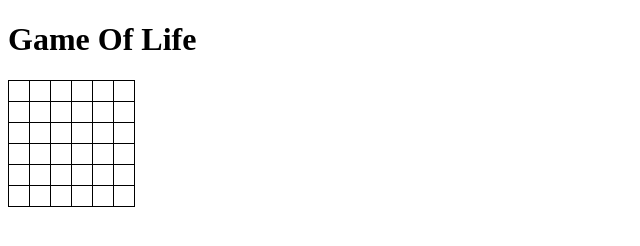
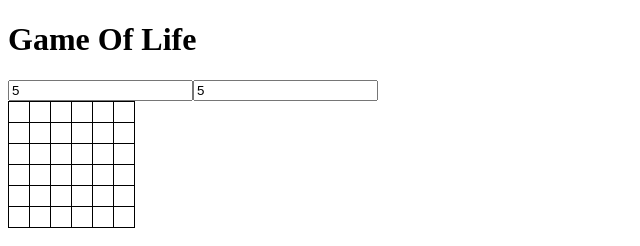
Before and after one commit to partarchive/gol-backbone, a plain HTML site: page index.html in a window 1280 px wide. Shown: the whole page, without its empty margins (0-640 px from the left). Drawn offline with Linux system fonts and the light colour scheme.

Commit message:
got a settings div to work

```diff
--- a/css/style.css
+++ b/css/style.css
@@ -8,5 +8,5 @@ table tr td {
 }
 
 table tr td.filled {
-  background-color: black;
+  background-color: #444;
 }
--- a/index.html
+++ b/index.html
@@ -12,6 +12,8 @@
 
   <h1>Game Of Life</h1>
 
+  <div id="settings"></div>
+
   <div id="game"></div>
 
 </body>
--- a/js/application.js
+++ b/js/application.js
@@ -1,5 +1,5 @@
 (function() {
-  var Backbone, Cell, CellView, Game, GameView, RowView, _,
+  var Backbone, Cell, CellView, Game, GameView, SettingsView, _,
     __hasProp = Object.prototype.hasOwnProperty,
     __extends = function(child, parent) { for (var key in parent) { if (__hasProp.call(parent, key)) child[key] = parent[key]; } function ctor() { this.constructor = child; } ctor.prototype = parent.prototype; child.prototype = new ctor; child.__super__ = parent.prototype; return child; };
 
@@ -16,49 +16,13 @@
     }
 
     Game.prototype.defaults = {
-      board: [],
       rows: 5,
       cols: 5
-    };
-
-    Game.prototype.initialize = function() {
-      var x, y, _ref, _results;
-      _results = [];
-      for (y = 0, _ref = this.get('rows'); 0 <= _ref ? y <= _ref : y >= _ref; 0 <= _ref ? y++ : y--) {
-        _results.push((function() {
-          var _base, _base2, _ref2, _results2;
-          _results2 = [];
-          for (x = 0, _ref2 = this.get('cols'); 0 <= _ref2 ? x <= _ref2 : x >= _ref2; 0 <= _ref2 ? x++ : x--) {
-            (_base = this.get('board'))[y] || (_base[y] = []);
-            _results2.push((_base2 = this.get('board')[y])[x] || (_base2[x] = new Cell()));
-          }
-          return _results2;
-        }).call(this));
-      }
-      return _results;
     };
 
     return Game;
 
   })(Backbone.Model);
-
-  RowView = (function(_super) {
-
-    __extends(RowView, _super);
-
-    function RowView() {
-      RowView.__super__.constructor.apply(this, arguments);
-    }
-
-    RowView.prototype.defaults = {
-      size: 5
-    };
-
-    RowView.prototype.initialize = function() {};
-
-    return RowView;
-
-  })(Backbone.View);
 
   Cell = (function(_super) {
 
@@ -105,7 +69,6 @@
     };
 
     CellView.prototype.render = function() {
-      console.log('woot');
       if (this.model.get('filled')) {
         this.$el.addClass('filled');
       } else {
@@ -129,14 +92,17 @@
 
     GameView.prototype.tagName = 'table';
 
+    GameView.prototype.initialize = function() {
+      return this.model.bind('change', this.render, this);
+    };
+
     GameView.prototype.render = function() {
-      var board, cell, cellView, element, row, _i, _j, _len, _len2;
-      board = this.model.get('board');
-      for (_i = 0, _len = board.length; _i < _len; _i++) {
-        row = board[_i];
+      var cell, cellView, element, i, row, _ref, _ref2;
+      this.$el.html('');
+      for (row = 0, _ref = this.model.get('rows'); 0 <= _ref ? row <= _ref : row >= _ref; 0 <= _ref ? row++ : row--) {
         element = $(document.createElement('tr'));
-        for (_j = 0, _len2 = row.length; _j < _len2; _j++) {
-          cell = row[_j];
+        for (i = 0, _ref2 = this.model.get('cols'); 0 <= _ref2 ? i <= _ref2 : i >= _ref2; 0 <= _ref2 ? i++ : i--) {
+          cell = new Cell;
           cellView = new CellView({
             model: cell
           });
@@ -151,17 +117,59 @@
 
   })(Backbone.View);
 
+  SettingsView = (function(_super) {
+
+    __extends(SettingsView, _super);
+
+    function SettingsView() {
+      SettingsView.__super__.constructor.apply(this, arguments);
+    }
+
+    SettingsView.prototype.model = Game;
+
+    SettingsView.prototype.defaults = {
+      rows: 5,
+      cols: 5
+    };
+
+    SettingsView.prototype.events = {
+      'change .rows': 'updateRows',
+      'change .cols': 'updateCols'
+    };
+
+    SettingsView.prototype.updateRows = function() {
+      return this.model.set('rows', $('#settings .rows').val());
+    };
+
+    SettingsView.prototype.updateCols = function() {
+      return this.model.set('cols', $('#settings .cols').val());
+    };
+
+    SettingsView.prototype.render = function() {
+      this.$el.append('<input type="text" value="5" class="rows"/> <input type="text" value="5" class="cols"/>');
+      return this;
+    };
+
+    return SettingsView;
+
+  })(Backbone.View);
+
   $.domReady(function() {
-    var game, gameView;
+    var game, gameView, settingsView;
     game = new Game;
     console.log(game);
     gameView = new GameView({
       model: game
     });
+    settingsView = new SettingsView({
+      model: game
+    });
+    console.log(settingsView);
     $('h1').bind('click', function() {
       return alert(1);
     });
-    return $('#game').append(gameView.render().el);
+    $('#game').append(gameView.render().el);
+    return $('#settings').append(settingsView.render().el);
   });
 
 }).call(this);
```
Also changed, not shown: 2 other files.
